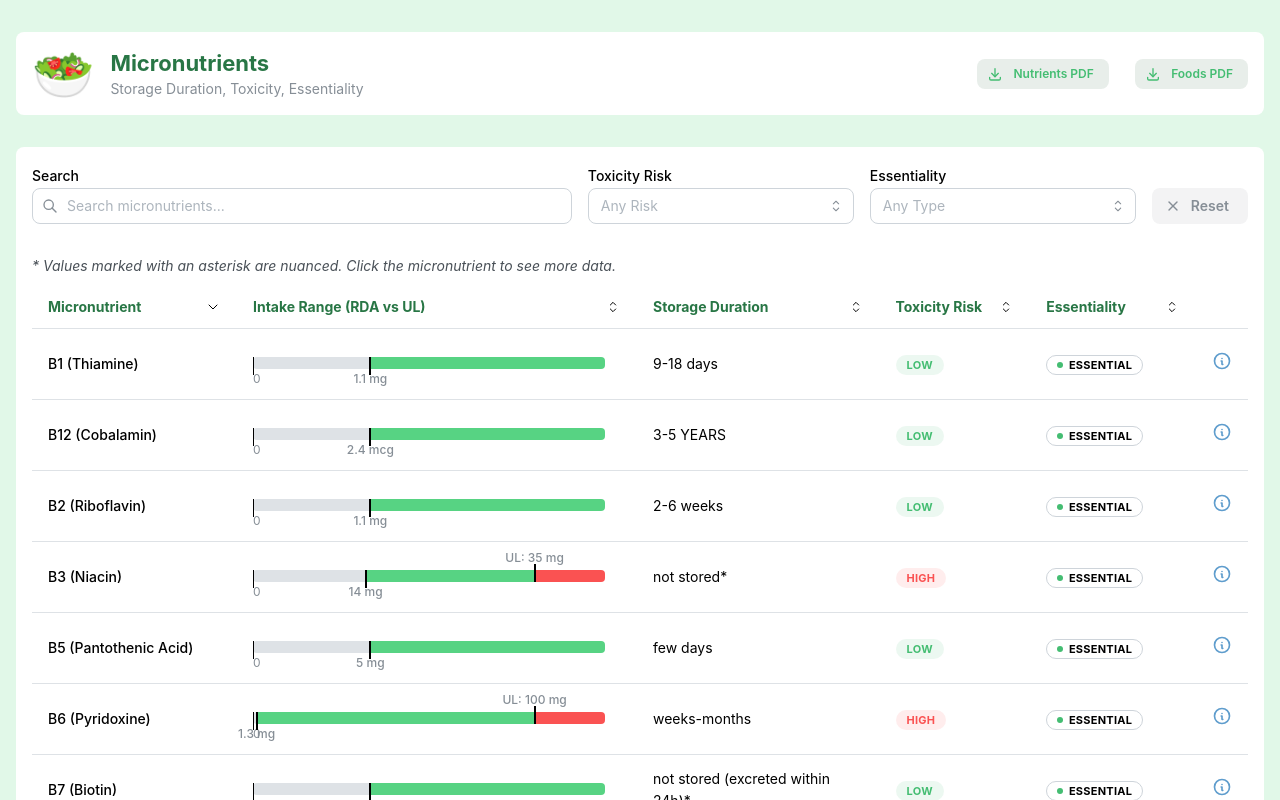
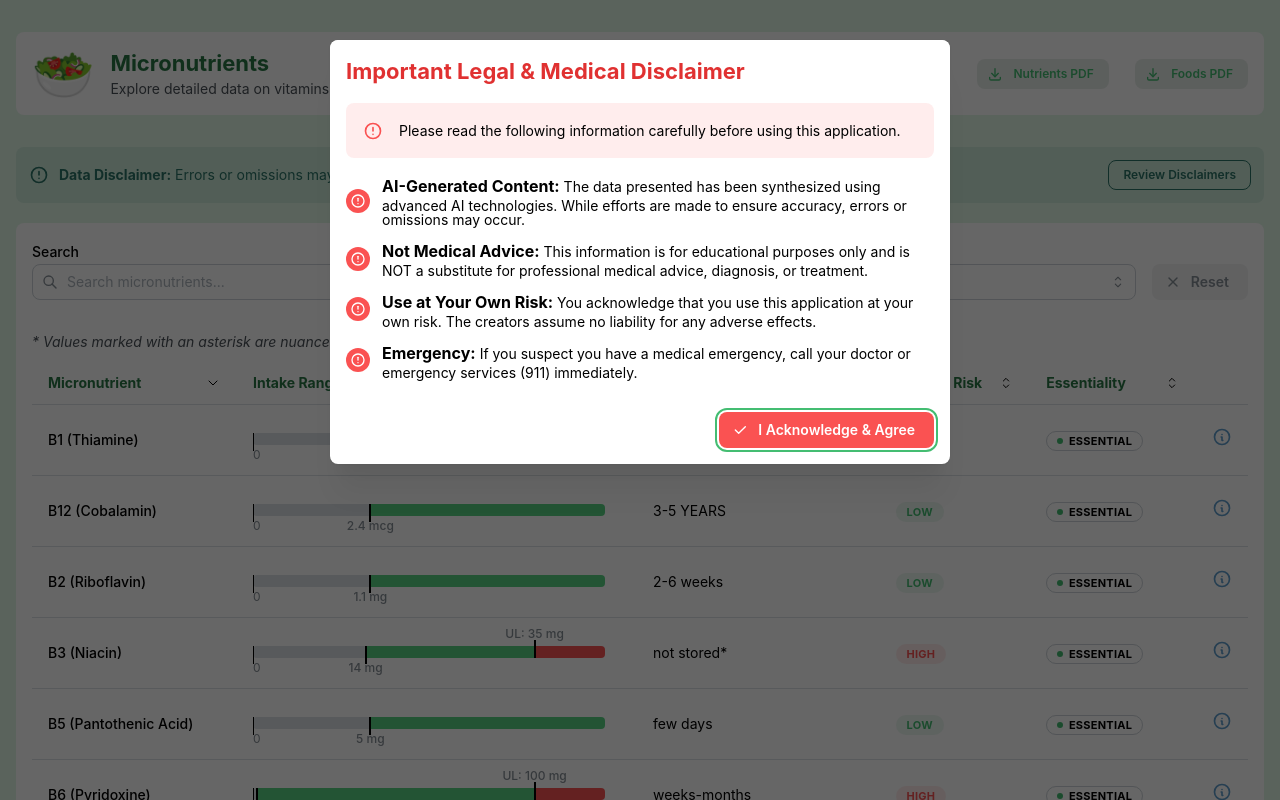
Before and after one commit to jeffreyruoss/micronutrients, a React (Vite) app: page / in a window 1280 px wide. Shown: the top 800 px of the page. Built offline with nearby package versions, Linux system fonts and the light colour scheme.

Commit message:
feat: Add SEO metadata, sitemap, and a medical disclaimer, and enhance nutrient food source details.

```diff
--- a/index.html
+++ b/index.html
@@ -4,8 +4,47 @@
     <meta charset="UTF-8" />
     <link rel="icon" type="image/png" href="/favicon.png" />
     <meta name="viewport" content="width=device-width, initial-scale=1.0" />
-    <title>Micronutrients</title>
-  </head>
+    <title>Micronutrient Database | RDA, Toxicity & Storage Facts</title>
+    <meta name="description" content="Comprehensive database of essential vitamins and minerals. Explore Recommended Dietary Allowances (RDA), storage duration, toxicity risks, and food sources for vegans, vegetarians, and omnivores." />
+    <meta name="keywords" content="micronutrients, vitamins, minerals, RDA, nutrient storage, vitamin toxicity, vegan sources b12, essential nutrients, nutrition facts" />
+    <meta name="author" content="Micronutrients App" />
+
+    <!-- Open Graph / Facebook / AI Crawlers -->
+    <meta property="og:type" content="website" />
+    <meta property="og:url" content="https://jeffreyruoss.github.io/micronutrients/" />
+    <meta property="og:title" content="Micronutrient Database | RDA & Toxicity Facts" />
+    <meta property="og:description" content="Explore detailed data on vitamins and minerals, including storage times, toxicity risks, and essential food sources." />
+    <meta property="og:image" content="/og-image.png" />
+
+    <!-- Twitter -->
+    <meta property="twitter:card" content="summary_large_image" />
+    <meta property="twitter:url" content="https://jeffreyruoss.github.io/micronutrients/" />
+    <meta property="twitter:title" content="Micronutrient Database" />
+    <meta property="twitter:description" content="Explore detailed data on vitamins and minerals, RDA, and food sources." />
+    <meta property="twitter:image" content="/og-image.png" />
+
+    <!-- Structured Data (JSON-LD) for AI & Search Engines -->
+    <script type="application/ld+json">
+    {
+      "@context": "https://schema.org",
+      "@type": "WebApplication",
+      "name": "Micronutrient Tracker",
+      "applicationCategory": "HealthApplication",
+      "operatingSystem": "Web",
+      "offers": {
+        "@type": "Offer",
+        "price": "0",
+        "priceCurrency": "USD"
+      },
+      "description": "A comprehensive interactive reference guide for essential vitamins and minerals, detailing RDA, upper limits, storage duration in the body, and toxicity risks.",
+      "about": {
+        "@type": "Dataset",
+        "name": "Micronutrient Data",
+        "description": "Data covering RDA, Toxicity, Storage, and Essentiality of common vitamins and minerals.",
+        "keywords": ["Vitamins", "Minerals", "Nutrition", "Health"]
+      }
+    }
+    </script>
   <body>
     <div id="root"></div>
     <script type="module" src="/src/main.jsx"></script>
--- a/public/food_sources.json
+++ b/public/food_sources.json
@@ -70,9 +70,10 @@
     "omnivore": ["Cod Liver Oil", "Salmon", "Swordfish", "Tuna", "Sardines"]
   },
   "B12": {
-    "vegan": ["Nutritional Yeast", "Fortified Soy Milk", "Tempeh", "Nori", "Fortified Cereal"],
-    "vegetarian": ["Clams (rarely)", "Swiss Cheese", "Eggs", "Milk", "Yogurt"],
-    "omnivore": ["Clams", "Beef Liver", "Sardines", "Beef", "Tuna"]
+    "vegan": ["Fortified Nutritional Yeast*", "Fortified Soy Milk", "Fortified Cereal"],
+    "vegetarian": ["Swiss Cheese", "Eggs", "Milk", "Yogurt"],
+    "omnivore": ["Clams", "Beef Liver", "Sardines", "Beef", "Tuna"],
+    "notes": "Vitamin B12 is not naturally found in plant foods. Vegans must rely on fortified foods or supplements. Fermented foods (Tempeh) and algae (Nori) are NOT reliable sources."
   },
   "Iron": {
     "vegan": ["Lentils", "Spinach", "Tofu", "Dark Chocolate", "Pumpkin Seeds"],
--- a/src/App.jsx
+++ b/src/App.jsx
@@ -1,6 +1,6 @@
 import { useState, useEffect, useMemo } from 'react';
-import { Container, Paper, Stack, LoadingOverlay, Button } from '@mantine/core';
-import { IconDownload } from '@tabler/icons-react';
+import { Container, Paper, Stack, LoadingOverlay, Button, Alert, Modal, Title, Text, List, ThemeIcon, Group } from '@mantine/core';
+import { IconDownload, IconAlertCircle, IconCheck } from '@tabler/icons-react';
 import { jsPDF } from 'jspdf';
 import { Header } from './components/Header';
 import { FilterBar } from './components/FilterBar';
@@ -18,6 +18,15 @@ function App() {
 
   const [selectedNutrient, setSelectedNutrient] = useState(null);
   const [modalOpened, setModalOpened] = useState(false);
+
+  const [disclaimerModalOpen, setDisclaimerModalOpen] = useState(() => localStorage.getItem('disclaimerAcknowledged') !== 'true');
+  const [disclaimerAcknowledged, setDisclaimerAcknowledged] = useState(() => localStorage.getItem('disclaimerAcknowledged') === 'true');
+
+  const handleAcknowledge = () => {
+    localStorage.setItem('disclaimerAcknowledged', 'true');
+    setDisclaimerAcknowledged(true);
+    setDisclaimerModalOpen(false);
+  };
 
   useEffect(() => {
     Promise.all([
@@ -126,6 +135,8 @@ function App() {
     <Container size="xl" py="xl">
         <LoadingOverlay visible={loading} overlayProps={{ radius: "sm", blur: 2 }} />
 
+
+
         <Header>
             <Button leftSection={<IconDownload size={16} />} variant="light" color="salad-green.9" onClick={downloadNutrientFacts} size="xs" mr="xs">
                 Nutrients PDF
@@ -134,6 +145,18 @@ function App() {
                 Foods PDF
             </Button>
         </Header>
+
+        <Alert variant="light" color="gray" mb="lg" p="sm" bg="rgba(43, 115, 102, 0.1)">
+           <Group justify="space-between" align="center">
+               <Group gap="xs">
+                   <IconAlertCircle size={20} color="#2B7366" />
+                   <Text size="sm" c="#2B7366"><Text span fw={700}>Data Disclaimer:</Text> Errors or omissions may occur. Please verify all information.</Text>
+               </Group>
+               <Button variant="outline" color="#2B7366" size="xs" onClick={() => setDisclaimerModalOpen(true)} style={{ borderColor: '#2B7366' }}>
+                   Review Disclaimers
+               </Button>
+           </Group>
+        </Alert>
 
         <Paper p="md">
             <Stack>
@@ -154,6 +177,54 @@ function App() {
             opened={modalOpened}
             onClose={() => setModalOpened(false)}
         />
+
+        <Modal
+            opened={disclaimerModalOpen}
+            onClose={() => setDisclaimerModalOpen(false)}
+            title={<Title order={2} size="h3" c="red.8">Important Legal & Medical Disclaimer</Title>}
+            size="lg"
+            closeOnClickOutside={disclaimerAcknowledged}
+            closeOnEscape={disclaimerAcknowledged}
+            withCloseButton={disclaimerAcknowledged}
+        >
+            <Stack gap="md">
+                <Alert variant="light" color="red" icon={<IconAlertCircle />}>
+                    Please read the following information carefully before using this application.
+                </Alert>
+
+                <List spacing="sm" size="sm" center icon={
+                    <ThemeIcon color="red" size={24} radius="xl">
+                        <IconAlertCircle size={16} />
+                    </ThemeIcon>
+                }>
+                    <List.Item>
+                        <Text fw={700} span>AI-Generated Content:</Text> The data presented has been synthesized using advanced AI technologies. While efforts are made to ensure accuracy, errors or omissions may occur.
+                    </List.Item>
+                    <List.Item>
+                        <Text fw={700} span>Not Medical Advice:</Text> This information is for educational purposes only and is NOT a substitute for professional medical advice, diagnosis, or treatment.
+                    </List.Item>
+                    <List.Item>
+                        <Text fw={700} span>Use at Your Own Risk:</Text> You acknowledge that you use this application at your own risk. The creators assume no liability for any adverse effects.
+                    </List.Item>
+                    <List.Item>
+                         <Text fw={700} span>Emergency:</Text> If you suspect you have a medical emergency, call your doctor or emergency services (911) immediately.
+                    </List.Item>
+                </List>
+
+                <Group justify="flex-end" mt="md">
+                    {!disclaimerAcknowledged ? (
+                         <Button onClick={handleAcknowledge} color="red" leftSection={<IconCheck size={16} />}>
+                            I Acknowledge & Agree
+                        </Button>
+                    ) : (
+                        <Button onClick={() => setDisclaimerModalOpen(false)} variant="default">
+                            Close
+                        </Button>
+                    )}
+
+                </Group>
+            </Stack>
+        </Modal>
     </Container>
   );
 }
--- a/src/components/Header.jsx
+++ b/src/components/Header.jsx
@@ -8,7 +8,7 @@ export function Header({ children }) {
                 <Text fz={50} style={{ lineHeight: 1 }}>🥗</Text>
                 <div>
                     <Title order={1} size="h3" c="salad-green.8">Micronutrients</Title>
-                    <Text size="sm" c="dimmed">Storage Duration, Toxicity, Essentiality</Text>
+                    <Text size="sm" c="gray.7">Explore detailed data on vitamins and minerals, including storage times, toxicity risks, and essential food sources.</Text>
                 </div>
             </Group>
             <Group>
--- a/src/components/NutrientModal.jsx
+++ b/src/components/NutrientModal.jsx
@@ -128,6 +128,16 @@ export function NutrientModal({ nutrient, foodSources, opened, onClose }) {
                         </List>
                     </Grid.Col>
                 </Grid>
+
+                {foods.notes && (
+                    <Paper withBorder p="sm" bg="orange.0" mt="md" style={{ borderColor: 'var(--mantine-color-orange-2)' }}>
+                        <Group gap="xs" mb={4}>
+                            <IconInfoCircle size={16} color="var(--mantine-color-orange-6)" />
+                            <Text size="xs" c="orange.8" tt="uppercase" fw={700}>Food Source Facts</Text>
+                        </Group>
+                        <Text size="sm" c="orange.9">{foods.notes}</Text>
+                    </Paper>
+                )}
             </Grid.Col>
         )}
       </Grid>
```
Also changed, not shown: public/robots.txt (added), 1 other file (tests, documents, lock files or other folders).
